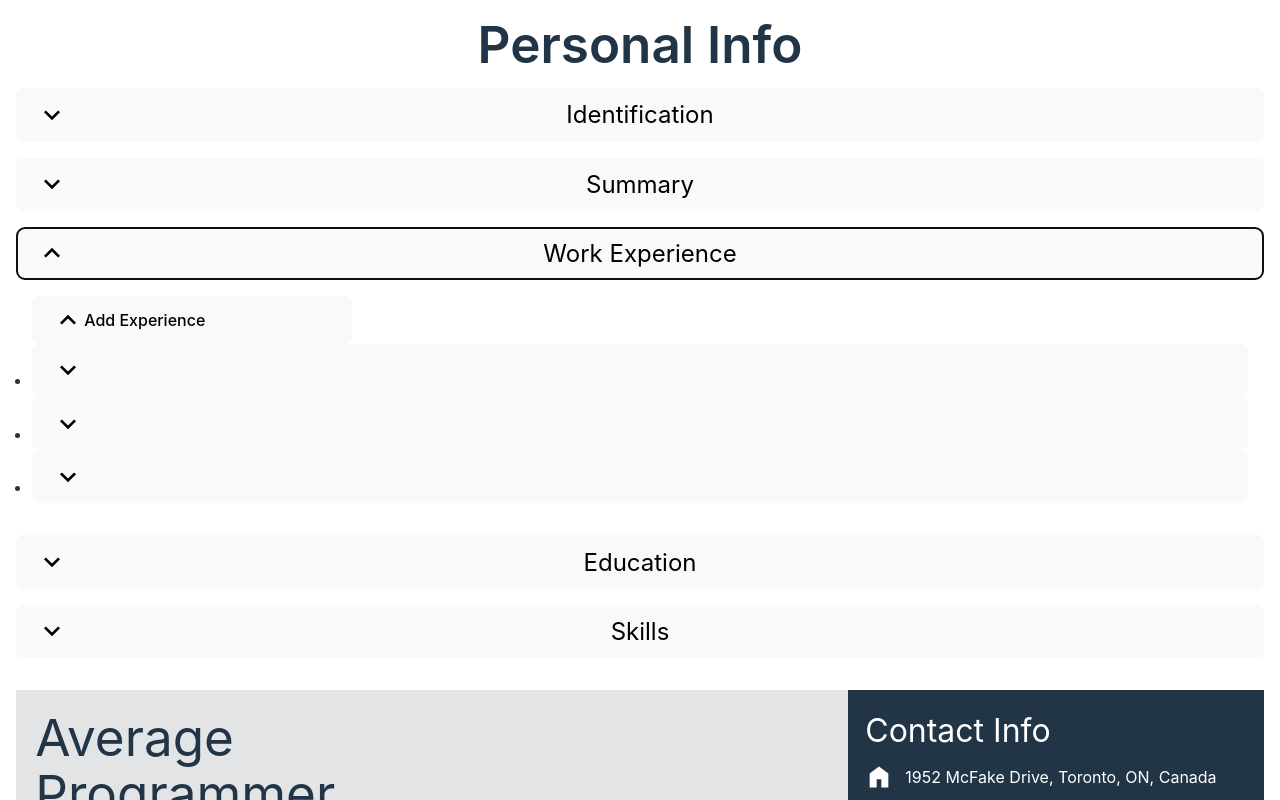
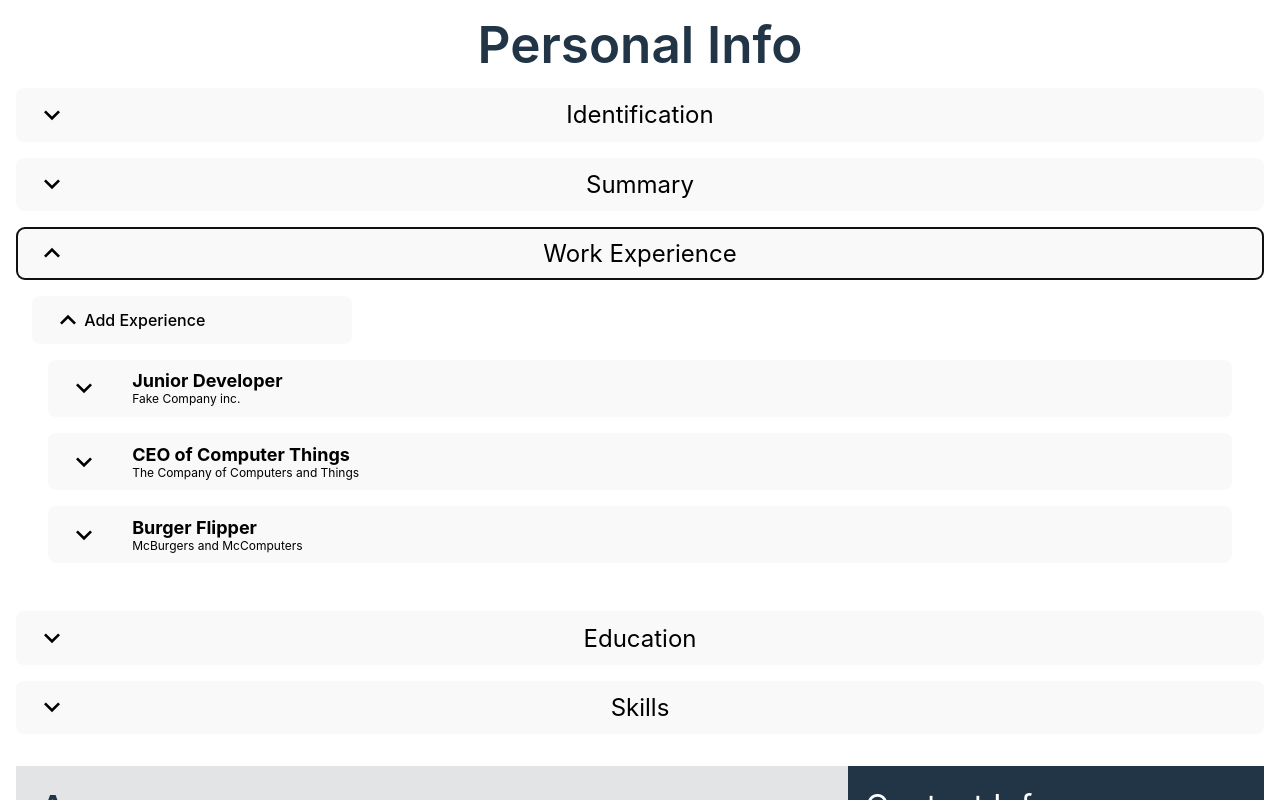
Before and after one commit to Damon-Thomas/CV-Application, a React (Vite) app: page / in a window 1280 px wide. Both pictures are taken after a click on the button "Work Experience". Shown: the top 800 px of the page. Built offline with nearby package versions, Linux system fonts and the light colour scheme.

Commit message:
add edit job function

```diff
--- a/src/App.css
+++ b/src/App.css
@@ -21,22 +21,26 @@
       margin-bottom: 0; */
     margin: 0;
   }
+
   body {
     /* padding-top: 72px;
       padding-bottom: 72px ; */
-      -webkit-print-color-adjust: exact; /* Prevents color changes */
-        print-color-adjust: exact; /* For other browsers */
+    -webkit-print-color-adjust: exact;
+    /* Prevents color changes */
+    print-color-adjust: exact;
+    /* For other browsers */
 
   }
 
 
 
-  .main>.userOutput{
+  .main>.userOutput {
     background-color: white;
     margin: 0;
     min-width: 100vw
   }
-  .userOutput>.col2{
+
+  .userOutput>.col2 {
     background-color: #213547;
   }
 
@@ -82,7 +86,18 @@
 }
 
 .experienceContentContainer .formBasicInput {
-  width: clamp(200px, calc((50vw - 7em) / 2), 600px);
+  width: clamp(200px, calc((50vw - 7em) / 2), 1000px);
+}
+
+.expDDFs{
+  display: flex;
+  flex-wrap: wrap;
+  gap: 1em;
+}
+
+.expDDFs .formBasicInput {
+  width: clamp(200px, calc((50vw - 9em) / 2), 1000px)
+
 }
 
 .experienceContentContainer .dropdownButton {
@@ -147,17 +162,21 @@
 
 }
 
-.cvAddressContainer, .cvPhoneContainer, .cvEmailContainer {
+.cvAddressContainer,
+.cvPhoneContainer,
+.cvEmailContainer {
   display: flex;
   align-items: center;
   gap: .5em;
 }
+
 .svgContainer {
   width: 2rem;
   height: auto;
   display: flex;
   align-items: center;
 }
+
 /* svg.contactIcon {
   width: 1em;
   height: calc(1em +.25vw) ;
@@ -169,6 +188,7 @@
   height: 1.75rem;
   fill: white;
 }
+
 .col2 {
   padding: calc(1em + .1vw);
   color: #ffffff;
@@ -197,35 +217,71 @@
 .experienceDrop .experienceForm {
   display: flex;
 }
+
 .experienceDrop .shrunk {
   display: none;
 }
 
-.cvJobBodyContainer{
+.cvJobBodyContainer {
   display: flex;
   flex-direction: column;
   gap: .5em;
   /* padding-top: .5em; */
 }
+
 .cvJobLi {
   list-style-type: none;
 }
 
-.cvJobTitle{
+.cvJobTitle {
   font-size: 1.5em;
   font-weight: 800;
 }
 
-.cvCompanyName{
+.cvCompanyName {
   font-size: 1em;
   font-weight: 700;
 }
 
-.cvBottomLine{
+.cvBottomLine {
   display: flex;
   justify-content: space-between;
 }
 
-.cvLocation, .cvDate {
+.cvLocation,
+.cvDate {
   font-size: 1em;
 }
+
+.experienceEditsDDs {
+  padding: 1em;
+
+}
+
+.experienceEditsDDs>ul {
+  list-style-type: none;
+  display: flex;
+  flex-direction: column;
+  gap: 1em;
+}
+
+.jobDD {
+  display: flex;
+  flex-direction: column;
+  align-items: start;
+}
+
+.jobDDTitle {
+  font-size: .75em;
+  font-weight: 700;
+}
+
+.jobDDCompany {
+  font-size: .5em;
+}
+
+li>.dropDown>.dropdownButton {
+  display: flex;
+  gap: 2em;
+  justify-content: start;
+}
--- a/src/App.jsx
+++ b/src/App.jsx
@@ -243,9 +243,14 @@ function App() {
 
   function jobDropDownHTML(job, company) {
     return (
-      <div className="jobDD">
-        <h3 className="jobDDTitle">{job}</h3>
-        <h5 className="jobDDCompany">{company}</h5>
+      <div className="jobDDContainer">
+        <div className="jobDD">
+          <h3 className="jobDDTitle">{job}</h3>
+          <h5 className="jobDDCompany">{company}</h5>
+        </div>
+        <div className="jobDDIcons">
+        {/* add hide and delete icons */}
+        </div>
       </div>
     )
   }
@@ -280,19 +285,19 @@ function App() {
       <div className="expDDFs">
         <div className="formBasicInput">
           <label htmlFor={inputID + 'edit'}>{"Job Title"}</label>
-          <input className="singleLineInput" type="text" /*id={inputID}*/ name={inputID + 'edit'} value={editTitle} onChange={(event) => editJob(selectedID, event.target.value, editCompany, editLocation, editDate)} />
+          <input className="singleLineInput" type="text" /*id={inputID}*/ name={inputID + 'edit'} value={editTitle} onChange={(event) => editJob(inputID, event.target.value, editCompany, editLocation, editDate)} />
         </div>
         <div className="formBasicInput">
           <label htmlFor={inputID + 'edit'}>{"Company"}</label>
-          <input className="singleLineInput" type="text" /*id={inputID}*/ name={inputID + 'edit'} value={editCompany} onChange={(event) => editJob(selectedID, editTitle, event.target.value, editLocation, editDate)} />
+          <input className="singleLineInput" type="text" /*id={inputID}*/ name={inputID + 'edit'} value={editCompany} onChange={(event) => editJob(inputID, editTitle, event.target.value, editLocation, editDate)} />
         </div>
         <div className="formBasicInput">
           <label htmlFor={inputID + 'edit'}>{"Location"}</label>
-          <input className="singleLineInput" type="text" /*id={inputID}*/ name={inputID + 'edit'} value={editLocation} onChange={(event) => editJob(selectedID, editTitle, editCompany, event.target.value, editDate)} />
+          <input className="singleLineInput" type="text" /*id={inputID}*/ name={inputID + 'edit'} value={editLocation} onChange={(event) => editJob(inputID, editTitle, editCompany, event.target.value, editDate)} />
         </div>
         <div className="formBasicInput">
           <label htmlFor={inputID + 'edit'}>{"Date"}</label>
-          <input className="singleLineInput" type="text" /*id={inputID}*/ name={inputID + 'edit'} value={editDate} onChange={(event) => editJob(selectedID, editTitle, editCompany, editLocation, event.target.value)} />
+          <input className="singleLineInput" type="text" /*id={inputID}*/ name={inputID + 'edit'} value={editDate} onChange={(event) => editJob(inputID, editTitle, editCompany, editLocation, event.target.value)} />
         </div>
       </div>
     )
@@ -304,7 +309,7 @@ function App() {
         {allJobs.map(job => (
           <li key={job.name + job.company}>
             <Dropdown
-              text={jobDropDownHTML(job.name, job.company)}
+              text={jobDropDownHTML(job.jobTitle, job.jobCompany)}
               content={experienceDropdownEditForm(job.id, job.jobTitle, job.jobCompany, job.jobLocation, job.jobDate)}
               />
           </li>
@@ -321,7 +326,7 @@ function App() {
         {allJobs.map(job => (
 
           <li key={'cv' + job.id} className="cvJobLi" >
-            {console.log(job)}
+            {/* {console.log(job)} */}
             <h3 className="cvJobTitle">{job.jobTitle}</h3>
             <h4 className="cvCompanyName">{job.jobCompany}</h4>
             <div className="cvBottomLine">
```
Also changed, not shown: src/EditJob.jsx (added, +32 -0 lines). Lines whose indentation alone changed are shown as unchanged.
